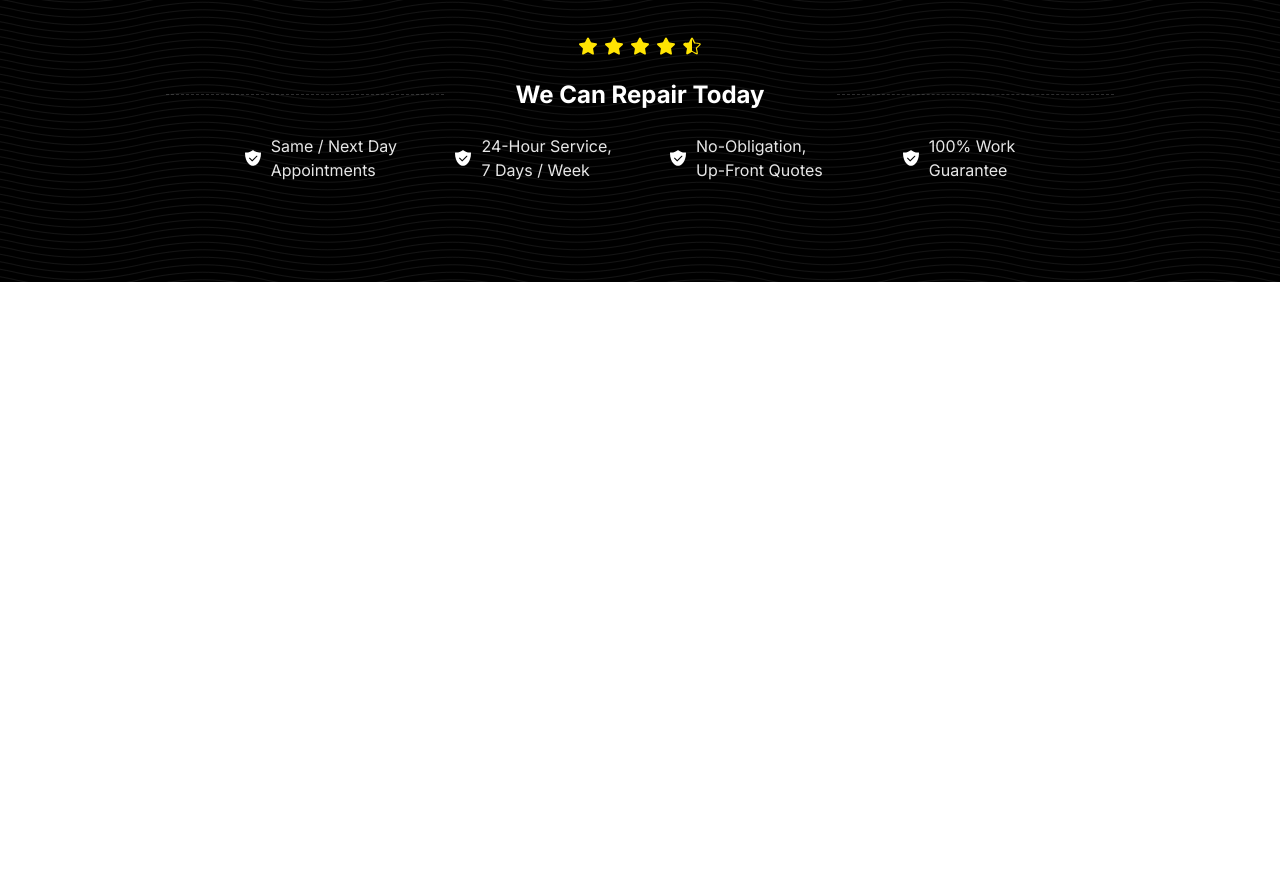
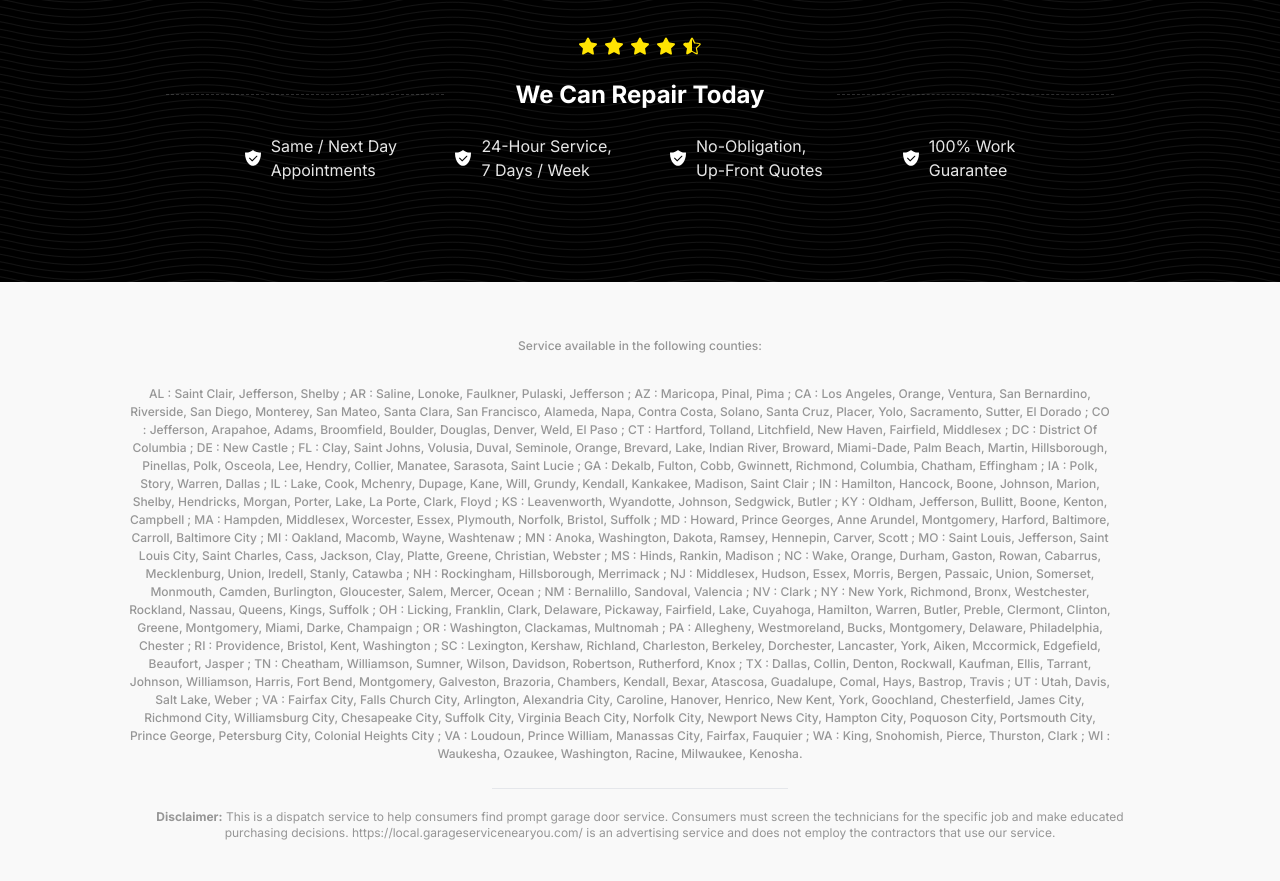
Before and after one commit to Harsh-Bishnoi/local-garage, a plain HTML site: page index.html in a window 1280 px wide. Shown: the part 529-1410 px from the top of the page. Before the commit the page ends 811 px from the top, so only its background shows below. Drawn offline with nearby package versions, Linux system fonts and the light colour scheme.

Commit message:
Service available section done

```diff
--- a/index.html
+++ b/index.html
@@ -85,6 +85,64 @@
             </div>
         </div>
     </section>
+    <!-- Service available section -->
+    <section class="py-5 bg-[#8080800D]">
+        <div class="p-5">
+            <div class="max-w-[1024px] mx-auto">
+                <h2 class="py-[15px] font-medium leading-[18px] text-xs text-center text-[#969696]">Service
+                    available in the following counties:</h2>
+                <p class="text-xs text-[#969696] py-[15px] font-medium leading-[18px] text-center max-w-[984px]">AL :
+                    Saint
+                    Clair, Jefferson, Shelby ; AR : Saline, Lonoke, Faulkner, Pulaski, Jefferson ; AZ : Maricopa,
+                    Pinal, Pima ; CA : Los Angeles, Orange, Ventura, San Bernardino, Riverside, San Diego, Monterey,
+                    San Mateo, Santa Clara, San Francisco, Alameda, Napa, Contra Costa, Solano, Santa Cruz, Placer,
+                    Yolo, Sacramento, Sutter, El Dorado ; CO : Jefferson, Arapahoe, Adams, Broomfield, Boulder,
+                    Douglas, Denver, Weld, El Paso ; CT : Hartford, Tolland, Litchfield, New Haven, Fairfield,
+                    Middlesex ; DC : District Of Columbia ; DE : New Castle ; FL : Clay, Saint Johns, Volusia,
+                    Duval, Seminole, Orange, Brevard, Lake, Indian River, Broward, Miami-Dade, Palm Beach, Martin,
+                    Hillsborough, Pinellas, Polk, Osceola, Lee, Hendry, Collier, Manatee, Sarasota, Saint Lucie ; GA
+                    : Dekalb, Fulton, Cobb, Gwinnett, Richmond, Columbia, Chatham, Effingham ; IA : Polk, Story,
+                    Warren, Dallas ; IL : Lake, Cook, Mchenry, Dupage, Kane, Will, Grundy, Kendall, Kankakee,
+                    Madison, Saint Clair ; IN : Hamilton, Hancock, Boone, Johnson, Marion, Shelby, Hendricks,
+                    Morgan, Porter, Lake, La Porte, Clark, Floyd ; KS : Leavenworth, Wyandotte, Johnson, Sedgwick,
+                    Butler ; KY : Oldham, Jefferson, Bullitt, Boone, Kenton, Campbell ; MA : Hampden, Middlesex,
+                    Worcester, Essex, Plymouth, Norfolk, Bristol, Suffolk ; MD : Howard, Prince Georges, Anne
+                    Arundel, Montgomery, Harford, Baltimore, Carroll, Baltimore City ; MI : Oakland, Macomb, Wayne,
+                    Washtenaw ; MN : Anoka, Washington, Dakota, Ramsey, Hennepin, Carver, Scott ; MO : Saint Louis,
+                    Jefferson, Saint Louis City, Saint Charles, Cass, Jackson, Clay, Platte, Greene, Christian,
+                    Webster ; MS : Hinds, Rankin, Madison ; NC : Wake, Orange, Durham, Gaston, Rowan, Cabarrus,
+                    Mecklenburg, Union, Iredell, Stanly, Catawba ; NH : Rockingham, Hillsborough, Merrimack ; NJ :
+                    Middlesex, Hudson, Essex, Morris, Bergen, Passaic, Union, Somerset, Monmouth, Camden,
+                    Burlington, Gloucester, Salem, Mercer, Ocean ; NM : Bernalillo, Sandoval, Valencia ; NV : Clark
+                    ; NY : New York, Richmond, Bronx, Westchester, Rockland, Nassau, Queens, Kings, Suffolk ; OH :
+                    Licking, Franklin, Clark, Delaware, Pickaway, Fairfield, Lake, Cuyahoga, Hamilton, Warren,
+                    Butler, Preble, Clermont, Clinton, Greene, Montgomery, Miami, Darke, Champaign ; OR :
+                    Washington, Clackamas, Multnomah ; PA : Allegheny, Westmoreland, Bucks, Montgomery, Delaware,
+                    Philadelphia, Chester ; RI : Providence, Bristol, Kent, Washington ; SC : Lexington, Kershaw,
+                    Richland, Charleston, Berkeley, Dorchester, Lancaster, York, Aiken, Mccormick, Edgefield,
+                    Beaufort, Jasper ; TN : Cheatham, Williamson, Sumner, Wilson, Davidson, Robertson, Rutherford,
+                    Knox ; TX : Dallas, Collin, Denton, Rockwall, Kaufman, Ellis, Tarrant, Johnson, Williamson,
+                    Harris, Fort Bend, Montgomery, Galveston, Brazoria, Chambers, Kendall, Bexar, Atascosa,
+                    Guadalupe, Comal, Hays, Bastrop, Travis ; UT : Utah, Davis, Salt Lake, Weber ; VA : Fairfax
+                    City, Falls Church City, Arlington, Alexandria City, Caroline, Hanover, Henrico, New Kent, York,
+                    Goochland, Chesterfield, James City, Richmond City, Williamsburg City, Chesapeake City, Suffolk
+                    City, Virginia Beach City, Norfolk City, Newport News City, Hampton City, Poquoson City,
+                    Portsmouth City, Prince George, Petersburg City, Colonial Heights City ; VA : Loudoun, Prince
+                    William, Manassas City, Fairfax, Fauquier ; WA : King, Snohomish, Pierce, Thurston, Clark ; WI :
+                    Waukesha, Ozaukee, Washington, Racine, Milwaukee, Kenosha.
+                </p>
+                <hr class="max-w-[295.19px] w-full my-[10px] justify-center flex mx-auto">
+                <p class="mt-5 text-center text-xs text-[#969696]"><strong>Disclaimer:</strong> This is a dispatch
+                    service to help consumers find prompt garage door service. Consumers
+                    must screen the technicians for the specific job and make educated purchasing decisions.
+                    https://local.garageservicenearyou.com/ is an advertising service and does not employ the
+                    contractors that use our
+                    service.
+            </div>
+            </p>
+        </div>
+        </div>
+    </section>
 </body>
 
 </html>
```
